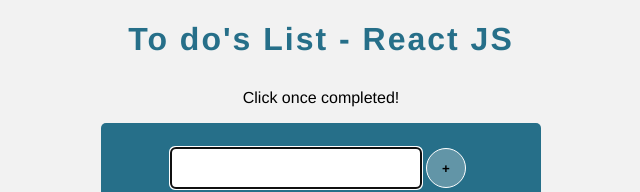
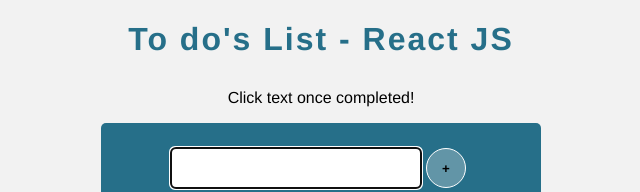
Before and after one commit to saamauro92/reactjs_todos, a React (Create React App) app: page / in a window 1280 px wide. Shown: the top 192 px of the page, without its empty margins (319-959 px from the left). Built offline with nearby package versions, Linux system fonts and the light colour scheme.

Commit message:
chore: text edited

```diff
--- a/src/App.js
+++ b/src/App.js
@@ -5,7 +5,7 @@ function App() {
     <div className="App">
 
       <h1> To do's List - React JS</h1>
-      <p> Click once completed!</p>
+      <p> Click text once completed!</p>
       <div className="Container">
 
         <TodosList />
```
